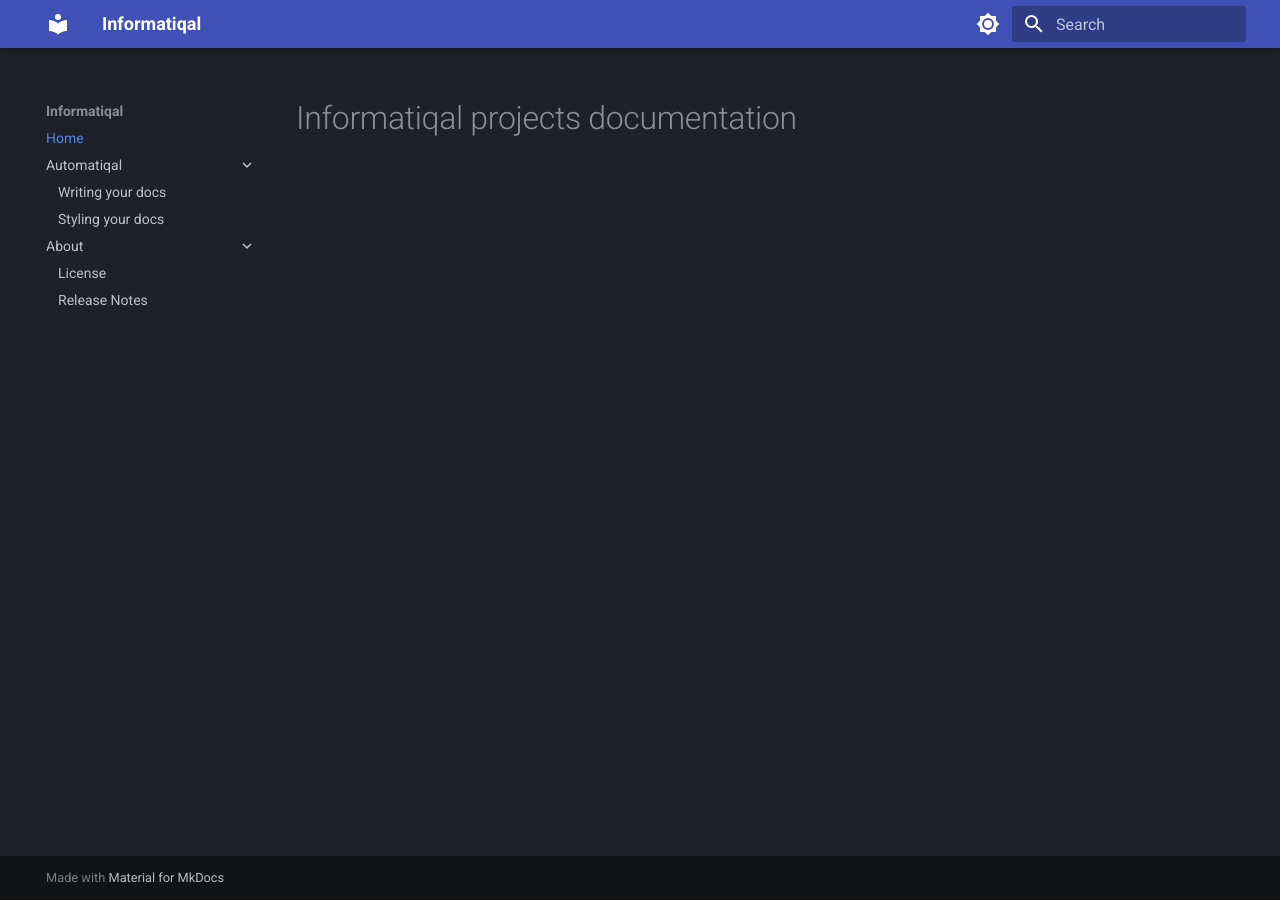
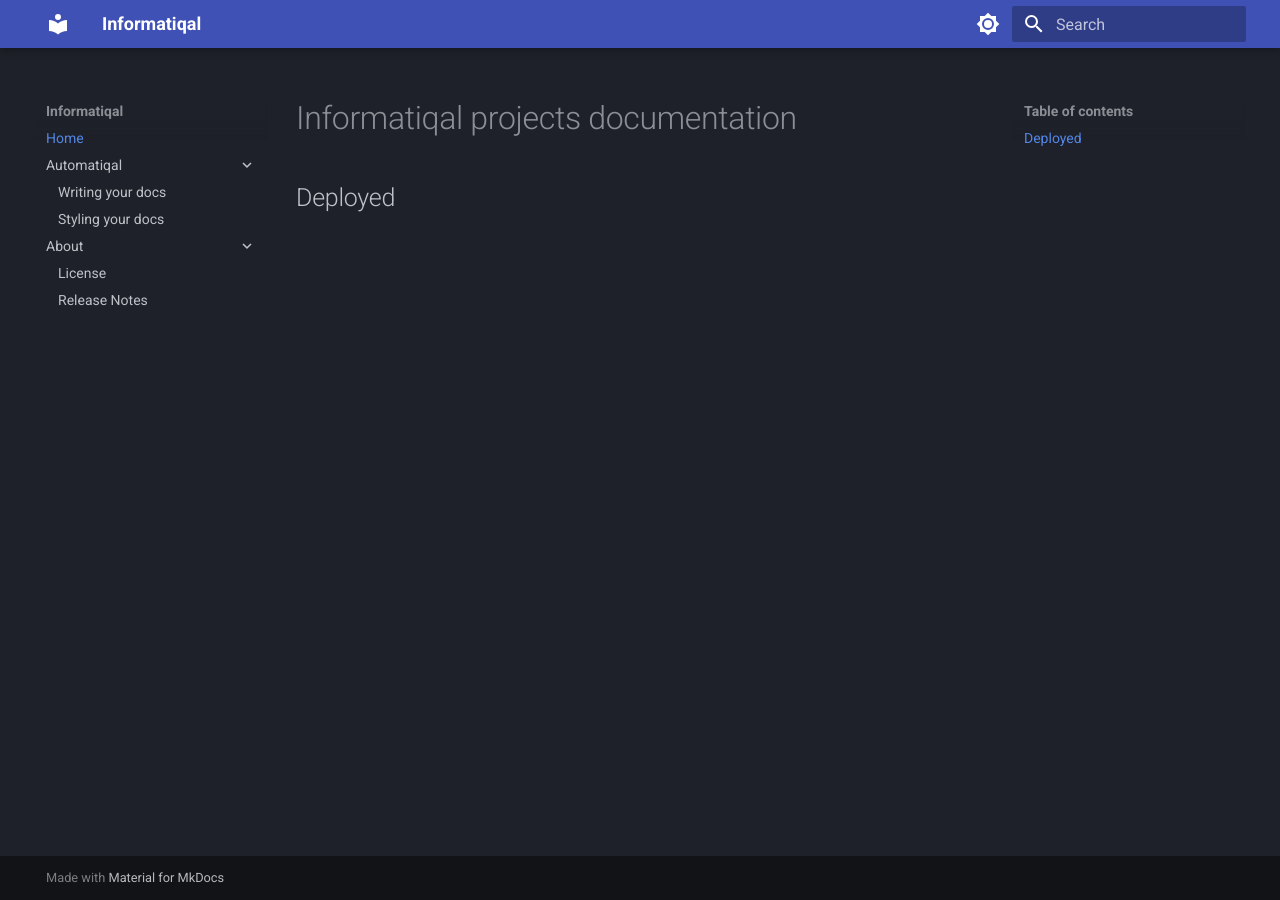
Before and after one commit to Informatiqal/docs, an MkDocs documentation site: the page built from docs/index.md, in a window 1280 px wide. Built offline with MkDocs 1.6.1 and Material for MkDocs 9.7.7, drawn with Linux system fonts in a browser that asks for light colours.

Commit message:
test deployment

```diff
--- a/docs/index.md
+++ b/docs/index.md
@@ -1 +1,3 @@
 # Informatiqal projects documentation
+
+## Deployed
```
